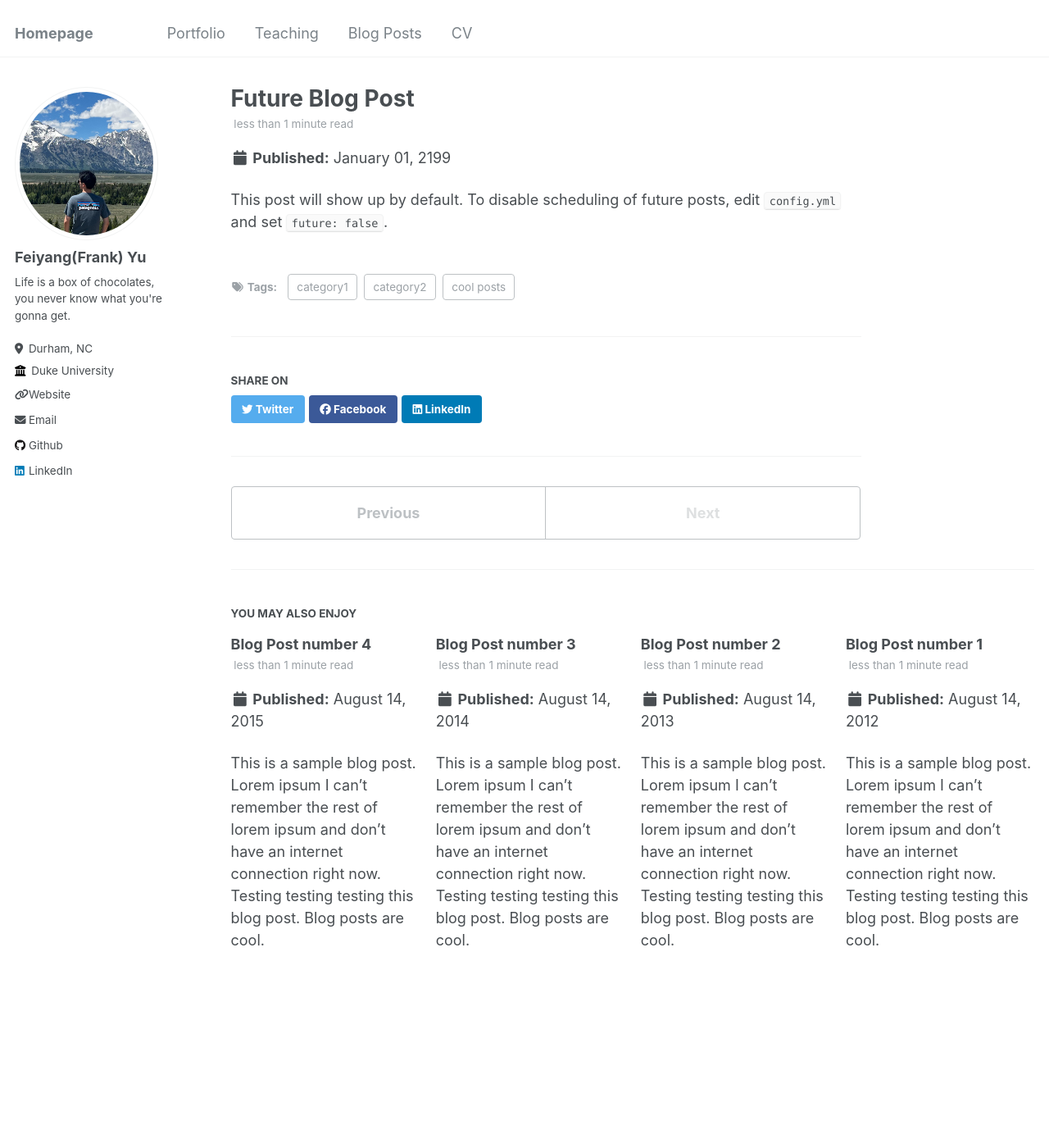
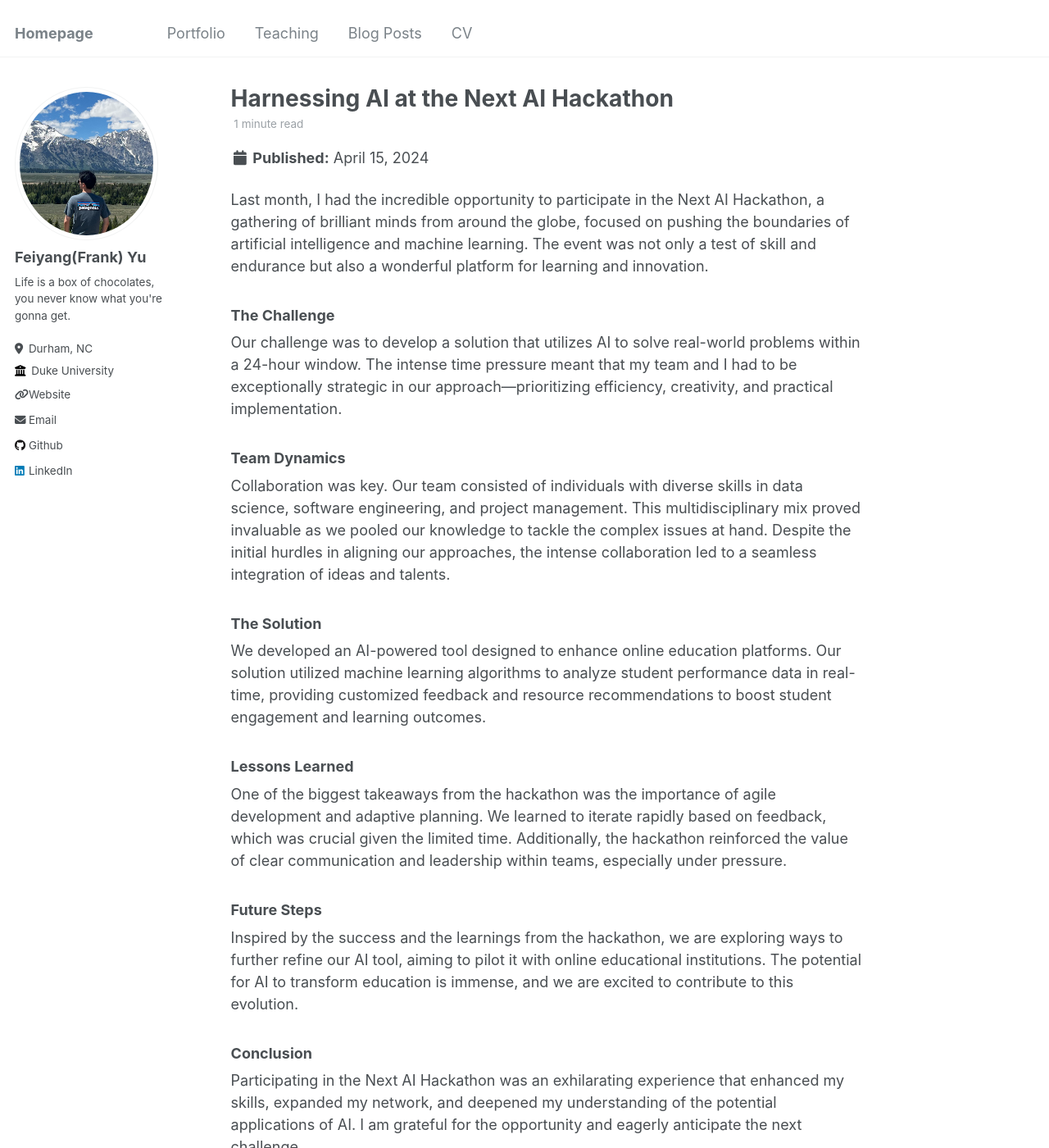
Before and after one commit to Gofeiyang/Gofeiyang.github.io, a Jekyll site: the page built from _posts/2199-01-01-future-post.md, in a window 1280 px wide and 1400 px high. Shown: the whole window at 82% size. Built offline with Jekyll 4.4.1, drawn with Linux system fonts in a browser that asks for light colours; some of the changed text lies outside the part shown.

Commit message:
add post

```diff
--- a/_posts/2199-01-01-future-post.md
+++ b/_posts/2199-01-01-future-post.md
@@ -1,11 +1,37 @@
 ---
-title: 'Future Blog Post'
-date: 2199-01-01
-permalink: /posts/2012/08/blog-post-4/
+title: 'Harnessing AI at the Next AI Hackathon'
+date: 2024-04-15
+permalink: /posts/2024/06/next-ai-hackathon-experience/
 tags:
-  - cool posts
-  - category1
-  - category2
+  - AI Hackathon
+  - Machine Learning
+  - Team Collaboration
 ---
 
-This post will show up by default. To disable scheduling of future posts, edit `config.yml` and set `future: false`.
+Last month, I had the incredible opportunity to participate in the Next AI Hackathon, a gathering of brilliant minds from around the globe, focused on pushing the boundaries of artificial intelligence and machine learning. The event was not only a test of skill and endurance but also a wonderful platform for learning and innovation.
+
+### The Challenge
+
+Our challenge was to develop a solution that utilizes AI to solve real-world problems within a 24-hour window. The intense time pressure meant that my team and I had to be exceptionally strategic in our approach—prioritizing efficiency, creativity, and practical implementation.
+
+### Team Dynamics
+
+Collaboration was key. Our team consisted of individuals with diverse skills in data science, software engineering, and project management. This multidisciplinary mix proved invaluable as we pooled our knowledge to tackle the complex issues at hand. Despite the initial hurdles in aligning our approaches, the intense collaboration led to a seamless integration of ideas and talents.
+
+### The Solution
+
+We developed an AI-powered tool designed to enhance online education platforms. Our solution utilized machine learning algorithms to analyze student performance data in real-time, providing customized feedback and resource recommendations to boost student engagement and learning outcomes.
+
+### Lessons Learned
+
+One of the biggest takeaways from the hackathon was the importance of agile development and adaptive planning. We learned to iterate rapidly based on feedback, which was crucial given the limited time. Additionally, the hackathon reinforced the value of clear communication and leadership within teams, especially under pressure.
+
+### Future Steps
+
+Inspired by the success and the learnings from the hackathon, we are exploring ways to further refine our AI tool, aiming to pilot it with online educational institutions. The potential for AI to transform education is immense, and we are excited to contribute to this evolution.
+
+### Conclusion
+
+Participating in the Next AI Hackathon was an exhilarating experience that enhanced my skills, expanded my network, and deepened my understanding of the potential applications of AI. I am grateful for the opportunity and eagerly anticipate the next challenge.
+
+Stay tuned for more updates as we continue to develop our project and explore new frontiers in AI!
```
